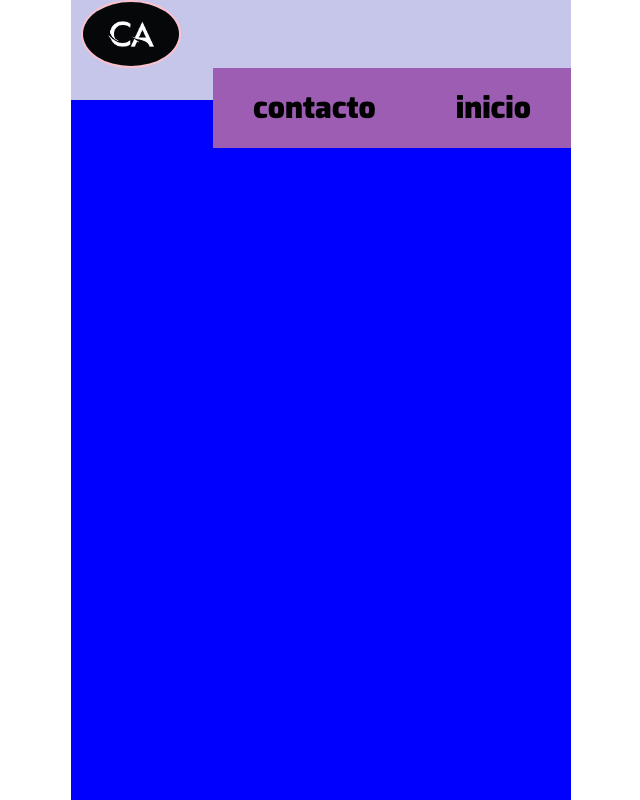
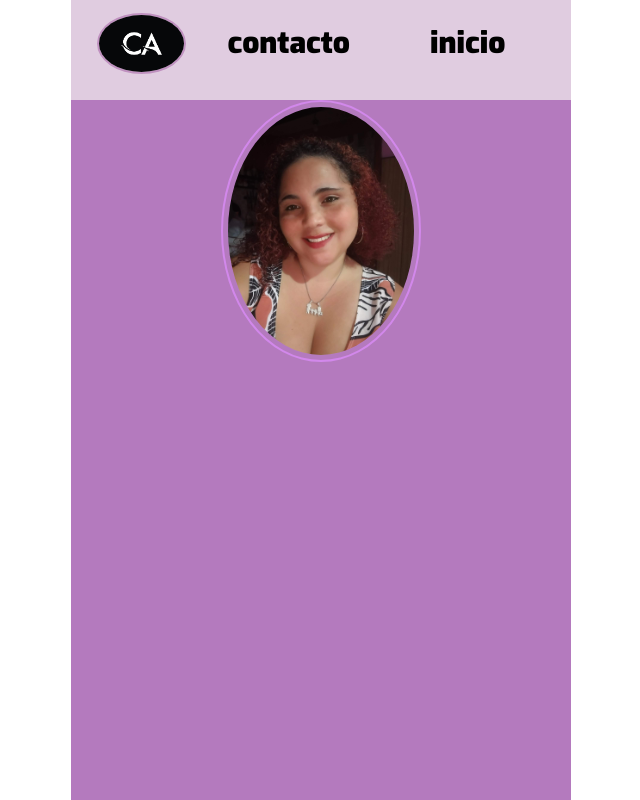
Before and after one commit to carla-alcala/mi-primer-proyecto, a plain HTML site: page index.html in a window 1280 px wide. Shown: the top 800 px of the page, without its empty margins (319-959 px from the left). Drawn offline with Linux system fonts and the light colour scheme.

Commit message:
agregar imagenes

```diff
--- a/css/styles.css
+++ b/css/styles.css
@@ -24,29 +24,33 @@ header{
 
     height: 100px;
     width: 500px;
-    background-color: rgb(198, 198, 235);
+    background-color: rgb(224, 204, 224);
     max-width: 1200px;
     margin: auto;
+    padding: 1% 2%;
 
 }
  #logo{
     width: 20%;
     height: auto;
     display: block;
-    margin-left: 2%;
+    margin-left: 0px;
     border-radius: 50%;
     padding: 0px;
-    border: 2px solid pink;
+    border: 2px solid rgb(192, 145, 192);
+    display: flex;
+    float: left;
  }
  .menu li a {
-    background-color: #9D5DB2;
+    background-color:  rgb(224, 204, 224);
     color: black;
     font-size: 30px;
-    padding: 20px 40px;
+    padding: 10px 40px;
     display: block;
     text-decoration: none;
-    margin-top: 0px;
     font-family: exo, sans-serif;
+
+
 }
 .menu li a:hover {
     background-color: #9920c2;
@@ -59,21 +63,30 @@ header{
     display: none;
     position: absolute;
     min-width: 140PX;
+    margin:0%;
 }
 .menu li:hover > ul { display: block;
 }
 
 main {
-    height: 800px;
+    height: 1000px;
     width: 500px;
-    background-color: blue;
+    background-color: rgb(180, 122, 190);
 
-
+    }
+#foto{
+        width: 40%;
+        height: auto;
+        display: block;
+        margin: auto;
+        border-radius: 50%;
+        padding: 5px;
+        border: 2px solid #d288eb;
     }
 footer{
         height: 100px;
         width: 500px;
-        background-color: rgb(87, 87, 230);
+        background-color: rgb(121, 68, 128);
         max-width: 1200px;
         margin: auto;
 
--- a/index.html
+++ b/index.html
@@ -19,6 +19,7 @@
     </header>
     <main>
     <article id="inicio">
+        <img src="img/IMG_20211224_215440023.jpg" alt="foto" id="foto">
 
     </article>
     <article id="contacto">
```
